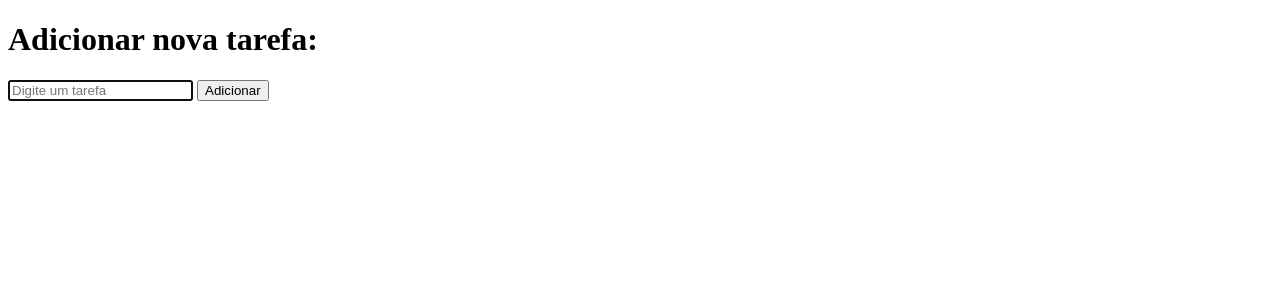
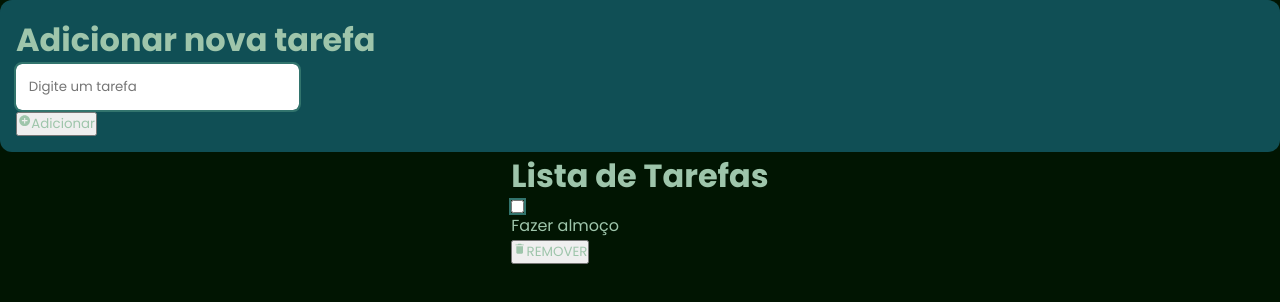
Before and after one commit to Mottaqbota/todo-tasks, a plain HTML site: page index.html in a window 1280 px wide. Drawn offline with nearby package versions, Linux system fonts and the light colour scheme.

Commit message:
Update index.html

```diff
--- a/index.html
+++ b/index.html
@@ -4,13 +4,27 @@
   <meta charset="UTF-8">
   <meta http-equiv="X-UA-Compatible" content="IE=edge">
   <meta name="viewport" content="width=device-width, initial-scale=1.0">
+  <script src="https://unpkg.com/ionicons@4.5.10-0/dist/ionicons.js"></script>
+  <link rel="stylesheet" href="style.css">
   <title>To-do Taks</title>
 </head>
 <body>
   <div class="card-addTask">
-    <h1>Adicionar nova tarefa:</h1>
-    <input placeholder="Digite um tarefa" type="text" autofocus>
-    <button onclick="addNewTask()">Adicionar</button>
+    <h1>Adicionar nova tarefa</h1>
+    <input id="add-input" placeholder="Digite um tarefa" type="text" autofocus>
+    <button onclick="addNewTask()"><ion-icon name="add-circle"></ion-icon>Adicionar</button>
   </div>
+
+  <div class="card-tasks">
+    <h1>Lista de Tarefas</h1>
+
+    <label class="list-task" for="chk-task">
+      <input type="checkbox" id="chk-task">
+      <p>Fazer almoço</p>
+      <button onclick="remTask()"><ion-icon name="trash"></ion-icon>REMOVER</button>
+    </label>
+  </div>
+
+  <script src="scripts.js"></script>
 </body>
 </html>
```
